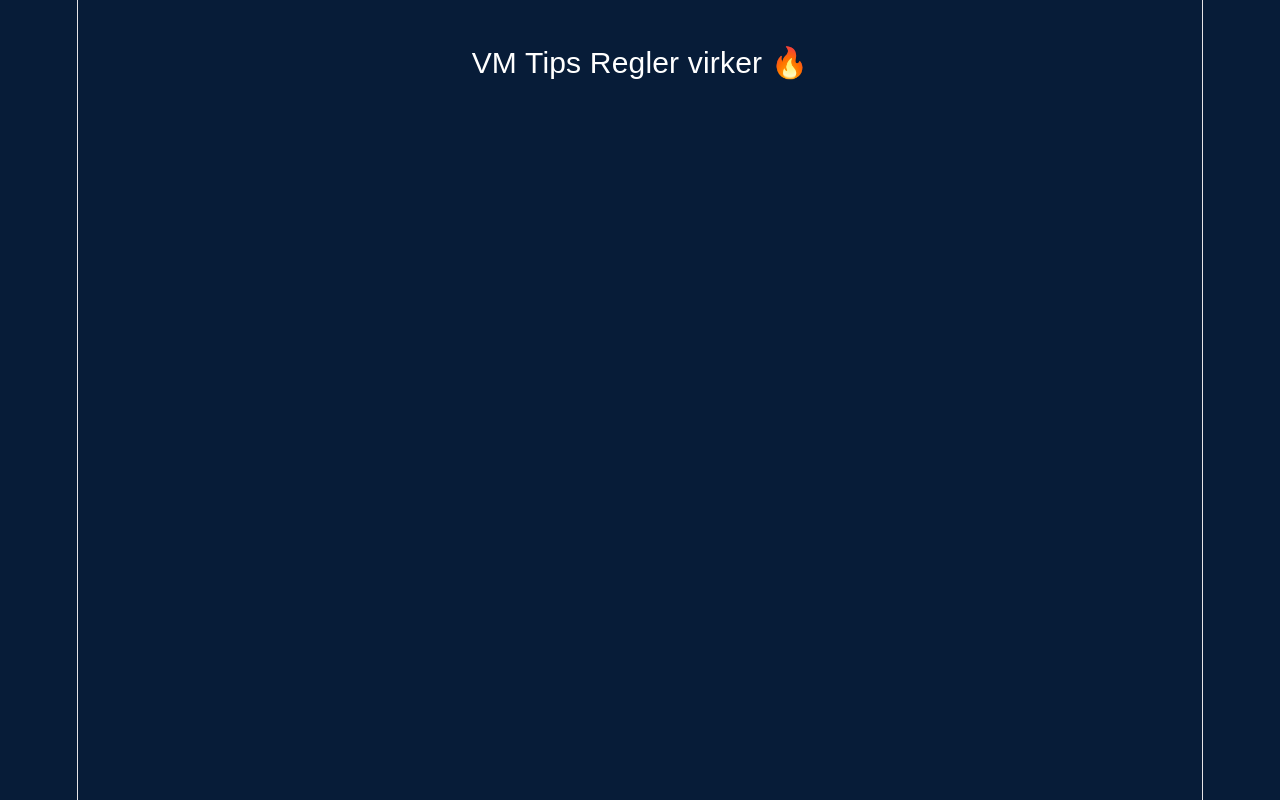
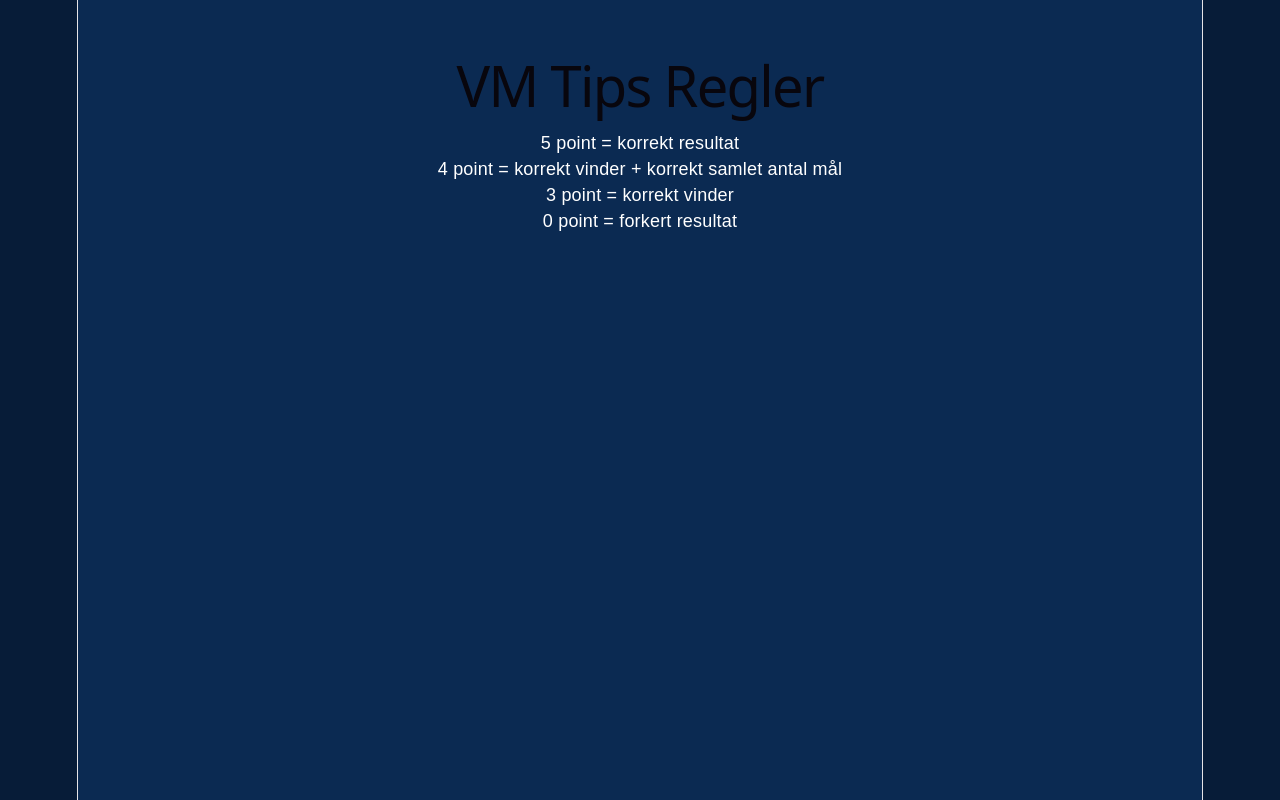
Before and after one commit to kjaerulf1988-afk/vmtips2026, a React (Vite) app: page /regler in a window 1280 px wide. Built offline with nearby package versions, Linux system fonts and the light colour scheme.

Commit message:
rules page fixed

```diff
--- a/src/Regler.jsx
+++ /dev/null
@@ -1,13 +0,0 @@
-export default function Regler() {
-  return (
-    <div
-      style={{
-        color: "white",
-        padding: "50px",
-        fontSize: "30px"
-      }}
-    >
-      VM Tips Regler virker 🔥
-    </div>
-  );
-}
--- /dev/null
+++ b/src/Rules.jsx
@@ -0,0 +1,27 @@
+function Rules() {
+  return (
+    <div
+      style={{
+        background: "#0b2a52",
+        minHeight: "100vh",
+        color: "white",
+        padding: "40px"
+      }}
+    >
+      <h1>VM Tips Regler</h1>
+
+      <p>5 point = korrekt resultat</p>
+
+      <p>
+        4 point = korrekt vinder +
+        korrekt samlet antal mål
+      </p>
+
+      <p>3 point = korrekt vinder</p>
+
+      <p>0 point = forkert resultat</p>
+    </div>
+  );
+}
+
+export default Rules;
--- a/src/main.jsx
+++ b/src/main.jsx
@@ -10,7 +10,7 @@ import {
 import App from "./App";
 import AdminPanel from "./AdminPanel";
 import Leaderboard from "./Leaderboard";
-import Regler from "./Regler";
+import Rules from "./Rules";
 
 import "./index.css";
 
@@ -18,8 +18,11 @@ ReactDOM.createRoot(
   document.getElementById("root")
 ).render(
   <React.StrictMode>
+
     <BrowserRouter>
+
       <Routes>
+
         <Route
           path="/"
           element={<App />}
@@ -37,9 +40,12 @@ ReactDOM.createRoot(
 
         <Route
           path="/regler"
-          element={<Regler />}
+          element={<Rules />}
         />
+
       </Routes>
+
     </BrowserRouter>
+
   </React.StrictMode>
 );
```
